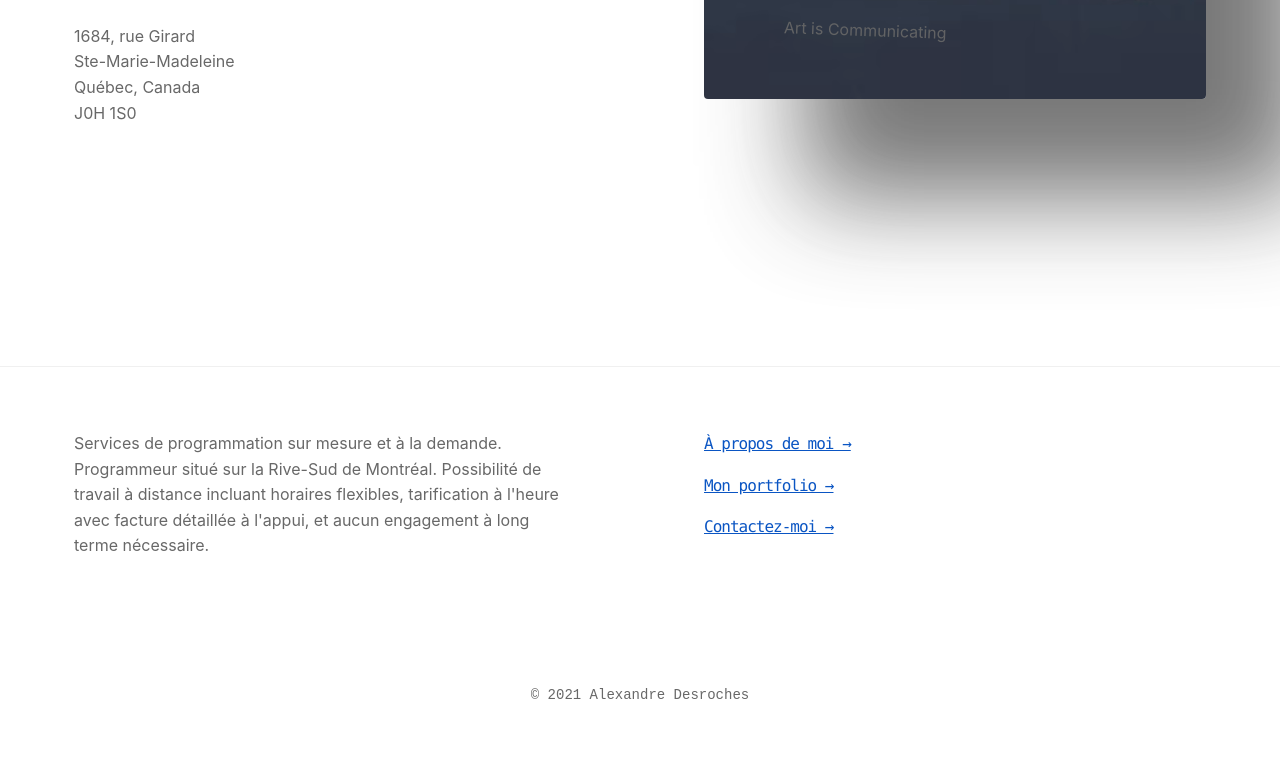
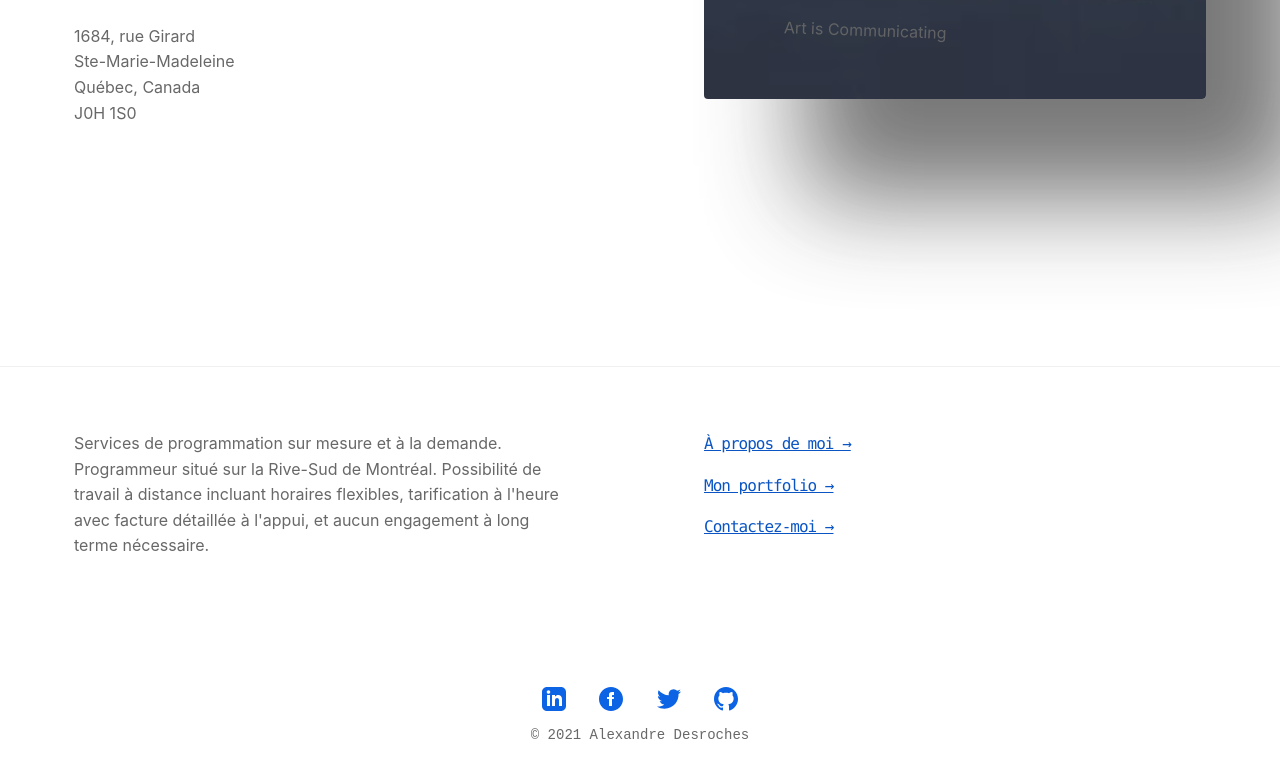
Before and after one commit to alex-drocks/alexdesroches-com, a Next.js app: page /contact in a window 1280 px wide. Shown: the part 793-1570 px from the top of the page. Before the commit the page ends 1536 px from the top, so only its background shows below. Built offline with nearby package versions, Linux system fonts and the light colour scheme.

Commit message:
Improved contact links logic and added social links in Footer.js

```diff
--- a/components/Footer.js
+++ b/components/Footer.js
@@ -1,4 +1,9 @@
 import Link from "next/link";
+import ExternalLink from "./ExternalLink";
+import {FacebookLogo, GithubLogo, LinkedinLogo, TwitterLogo} from "./Logos";
+
+import {myContactLinks} from "../lib/myContactLinks";
+
 
 export default function Footer() {
   return (
@@ -32,6 +37,13 @@ export default function Footer() {
         </div>
       </div>
 
+      <div className="footer-links--social">
+        <ExternalLink url={myContactLinks.linkedIn}><LinkedinLogo/></ExternalLink>
+        <ExternalLink url={myContactLinks.facebook}><FacebookLogo/></ExternalLink>
+        <ExternalLink url={myContactLinks.twitter}><TwitterLogo/></ExternalLink>
+        <ExternalLink url={myContactLinks.github}><GithubLogo/></ExternalLink>
+      </div>
+
 
       <pre className="copyright">©&nbsp;<span>{new Date().getFullYear()}</span>&nbsp;Alexandre&nbsp;Desroches</pre>
 
--- /dev/null
+++ b/components/Logos.js
@@ -0,0 +1,76 @@
+const size = 24;
+
+
+function MessengerLogo() {
+  return (
+    <svg width={size} height={size} xmlns="http://www.w3.org/2000/svg" fillRule="evenodd"
+         clipRule="evenodd" viewBox="0 0 24 24">
+      <path
+        d="M12 0C5.37 0 0 4.97 0 11.11c0 3.5 1.75 6.62 4.47 8.65V24l4.09-2.24c1.09.3 2.24.46 3.44.46 6.63 0 12-4.97 12-11.1C24 4.96 18.63 0 12 0zm1.2 14.96-3.06-3.26-5.97 3.26L10.73 8l3.13 3.26L19.76 8l-6.57 6.96z"/>
+    </svg>
+  )
+}
+
+
+function EmailLogo() {
+  return (
+    <svg width={size} height={size} xmlns="http://www.w3.org/2000/svg" fillRule="evenodd"
+         clipRule="evenodd" viewBox="0 0 24 24">
+      <path
+        d="M22.29 21H1.7C.77 21 0 20.23 0 19.29V5.7C0 4.77.77 4 1.71 4H22.3c.94 0 1.71.77 1.71 1.71V19.3c0 .94-.77 1.71-1.71 1.71zM12 14.91 2.66 8.43 2.64 20h18.68V8.43L12 14.91zM20.87 5H3.08L12 11.23s6.25-4.4 8.87-6.23z"/>
+    </svg>
+  )
+}
+
+
+function CellphoneLogo() {
+  return (
+    <svg width={size} height={size} xmlns="http://www.w3.org/2000/svg" viewBox="0 0 24 24">
+      <path
+        d="M17.5 2c.276 0 .5.224.5.5v19c0 .276-.224.5-.5.5h-11c-.276 0-.5-.224-.5-.5v-19c0-.276.224-.5.5-.5h11zM20 2c0-1.104-.896-2-2-2H6C4.896 0 4 .896 4 2v20c0 1.104.896 2 2 2h12c1.104 0 2-.896 2-2V2zm-9.5 1h3c.276 0 .5.224.5.501 0 .275-.224.499-.5.499h-3c-.275 0-.5-.224-.5-.499 0-.277.225-.501.5-.501zM12 21c-.553 0-1-.448-1-1s.447-1 1-1c.552 0 .999.448.999 1s-.447 1-.999 1zm5-3H7V5h10v13z"/>
+    </svg>
+  )
+}
+
+
+function LinkedinLogo() {
+  return (
+    <svg width={size} height={size} xmlns="http://www.w3.org/2000/svg" viewBox="0 0 24 24">
+      <path
+        d="M19 0H5C2.239 0 0 2.239 0 5v14c0 2.761 2.239 5 5 5h14c2.762 0 5-2.239 5-5V5c0-2.761-2.238-5-5-5zM8 19H5V8h3v11zM6.5 6.732c-.966 0-1.75-.79-1.75-1.764s.784-1.764 1.75-1.764 1.75.79 1.75 1.764-.783 1.764-1.75 1.764zM20 19h-3v-5.604c0-3.368-4-3.113-4 0V19h-3V8h3v1.765c1.396-2.586 7-2.777 7 2.476V19z"/>
+    </svg>
+  )
+}
+
+
+function GithubLogo() {
+  return (
+    <svg width={size} height={size} xmlns="http://www.w3.org/2000/svg" viewBox="0 0 24 24">
+      <path
+        d="M12 0C5.374 0 0 5.373 0 12c0 5.302 3.438 9.8 8.207 11.387.599.111.793-.261.793-.577v-2.234c-3.338.726-4.033-1.416-4.033-1.416-.546-1.387-1.333-1.756-1.333-1.756-1.089-.745.083-.729.083-.729 1.205.084 1.839 1.237 1.839 1.237 1.07 1.834 2.807 1.304 3.492.997.107-.775.418-1.305.762-1.604-2.665-.305-5.467-1.334-5.467-5.931 0-1.311.469-2.381 1.236-3.221-.124-.303-.535-1.524.117-3.176 0 0 1.008-.322 3.301 1.23.957-.266 1.983-.399 3.003-.404 1.02.005 2.047.138 3.006.404 2.291-1.552 3.297-1.23 3.297-1.23.653 1.653.242 2.874.118 3.176.77.84 1.235 1.911 1.235 3.221 0 4.609-2.807 5.624-5.479 5.921.43.372.823 1.102.823 2.222v3.293c0 .319.192.694.801.576C20.566 21.797 24 17.3 24 12c0-6.627-5.373-12-12-12z"/>
+    </svg>
+  )
+}
+
+
+function FacebookLogo() {
+  return (
+    <svg width={size} height={size} xmlns="http://www.w3.org/2000/svg" viewBox="0 0 24 24">
+      <path
+        d="M12 0C5.373 0 0 5.373 0 12s5.373 12 12 12 12-5.373 12-12S18.627 0 12 0zm3 8h-1.35c-.538 0-.65.221-.65.778V10h2l-.209 2H13v7h-3v-7H8v-2h2V7.692C10 5.923 10.931 5 13.029 5H15v3z"/>
+    </svg>
+  )
+}
+
+
+function TwitterLogo() {
+  return (
+    <svg width={size} height={size} xmlns="http://www.w3.org/2000/svg" viewBox="0 0 24 24">
+      <path
+        d="M24 4.557c-.883.392-1.832.656-2.828.775 1.017-.609 1.798-1.574 2.165-2.724-.951.564-2.005.974-3.127 1.195a4.9156 4.9156 0 0 0-3.594-1.555c-3.179 0-5.515 2.966-4.797 6.045C7.728 8.088 4.1 6.128 1.671 3.149c-1.29 2.213-.669 5.108 1.523 6.574a4.903 4.903 0 0 1-2.229-.616c-.054 2.281 1.581 4.415 3.949 4.89-.693.188-1.452.232-2.224.084.626 1.956 2.444 3.379 4.6 3.419-2.07 1.623-4.678 2.348-7.29 2.04 2.179 1.397 4.768 2.212 7.548 2.212 9.142 0 14.307-7.721 13.995-14.646.962-.695 1.797-1.562 2.457-2.549z"/>
+    </svg>
+  )
+}
+
+
+export {MessengerLogo, EmailLogo, CellphoneLogo, LinkedinLogo, GithubLogo, FacebookLogo, TwitterLogo}
--- /dev/null
+++ b/lib/myContactLinks.js
@@ -0,0 +1,12 @@
+const myContactLinks = {
+  messenger: "https://m.me/alexandre.drocks",
+  email: "alex.desroches7@gmail.com",
+  cellphone: "+1 (438) 395-7649",
+  linkedIn: "https://www.linkedin.com/in/alexandre-desroches-dev/",
+  github: "https://github.com/alex-drocks",
+  facebook: "https://www.facebook.com/alexandre.drocks",
+  twitter: "https://twitter.com/DrocksAlex",
+}
+
+
+export {myContactLinks}
--- a/styles/Footer.css
+++ b/styles/Footer.css
@@ -33,6 +33,24 @@ footer .flex-row {
   margin-bottom: 1rem;
 }
 
+.footer-links--social {
+  display: flex;
+  flex-wrap: wrap;
+  align-content: center;
+  justify-content: center;
+  column-gap: 2.1rem;
+  margin-bottom: .75rem;
+}
+
+.footer-links--social svg {
+  fill: var(--blue);
+  filter: brightness(90%);
+}
+
+.footer-links--social a:is(:hover,:focus) svg {
+  fill: var(--secondary-text-color);
+}
+
 footer .copyright {
   margin: 0 0 2.5rem 0;
   font-size: 0.875rem;
@@ -45,6 +63,10 @@ footer .copyright {
   footer {
     margin-top: 13rem;
   }
+
+  footer .footer-links--social {
+    margin-top: 2rem;
+  }
 }
 
 @media screen and (max-width: 500px) {
@@ -52,7 +74,7 @@ footer .copyright {
     margin-top: 14rem;
   }
 
-  .footer-links {
+  footer .footer-links {
     margin-top: 1rem;
     margin-bottom: 1rem;
   }
```
Also changed, not shown: pages/contact.js (+37 -52 lines).
